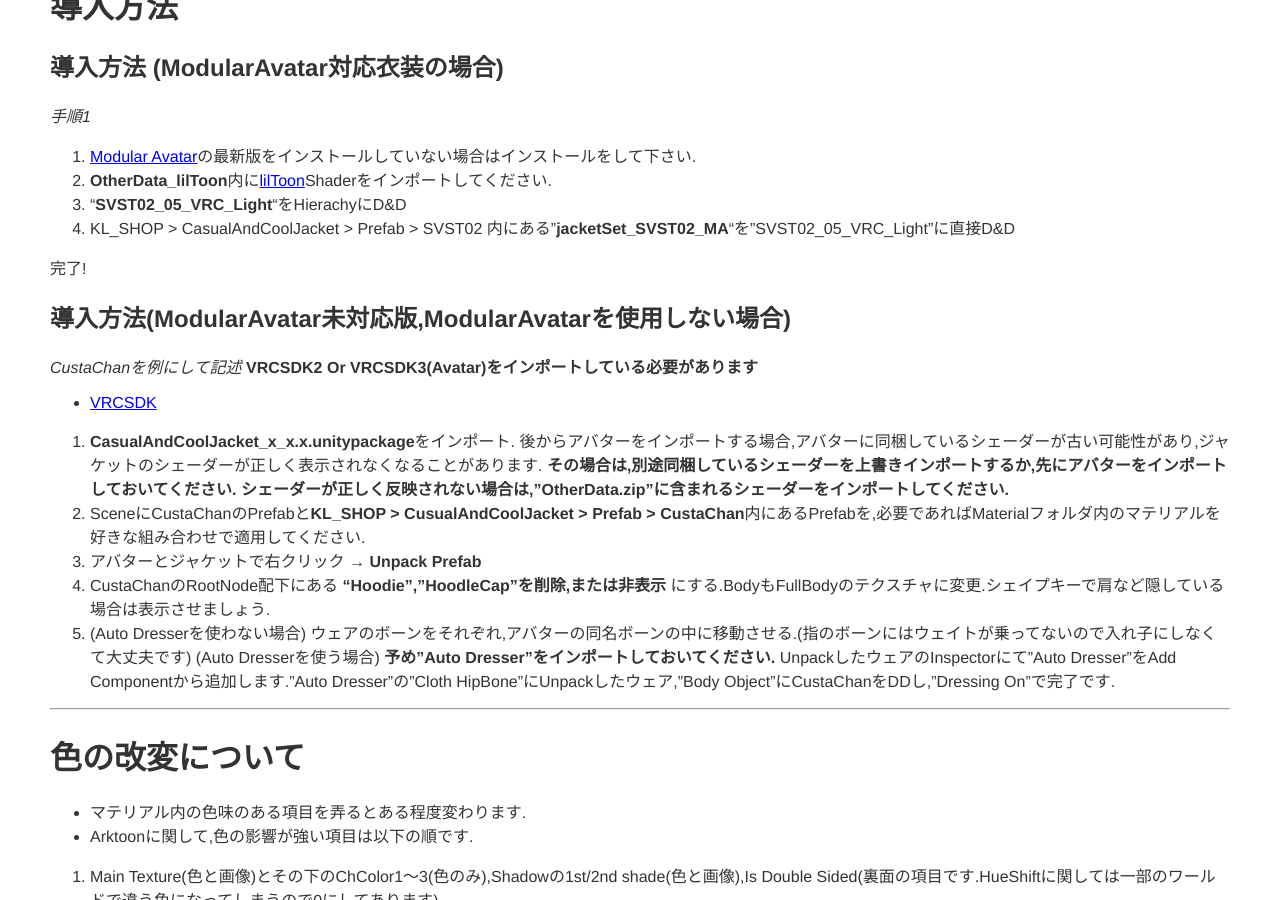
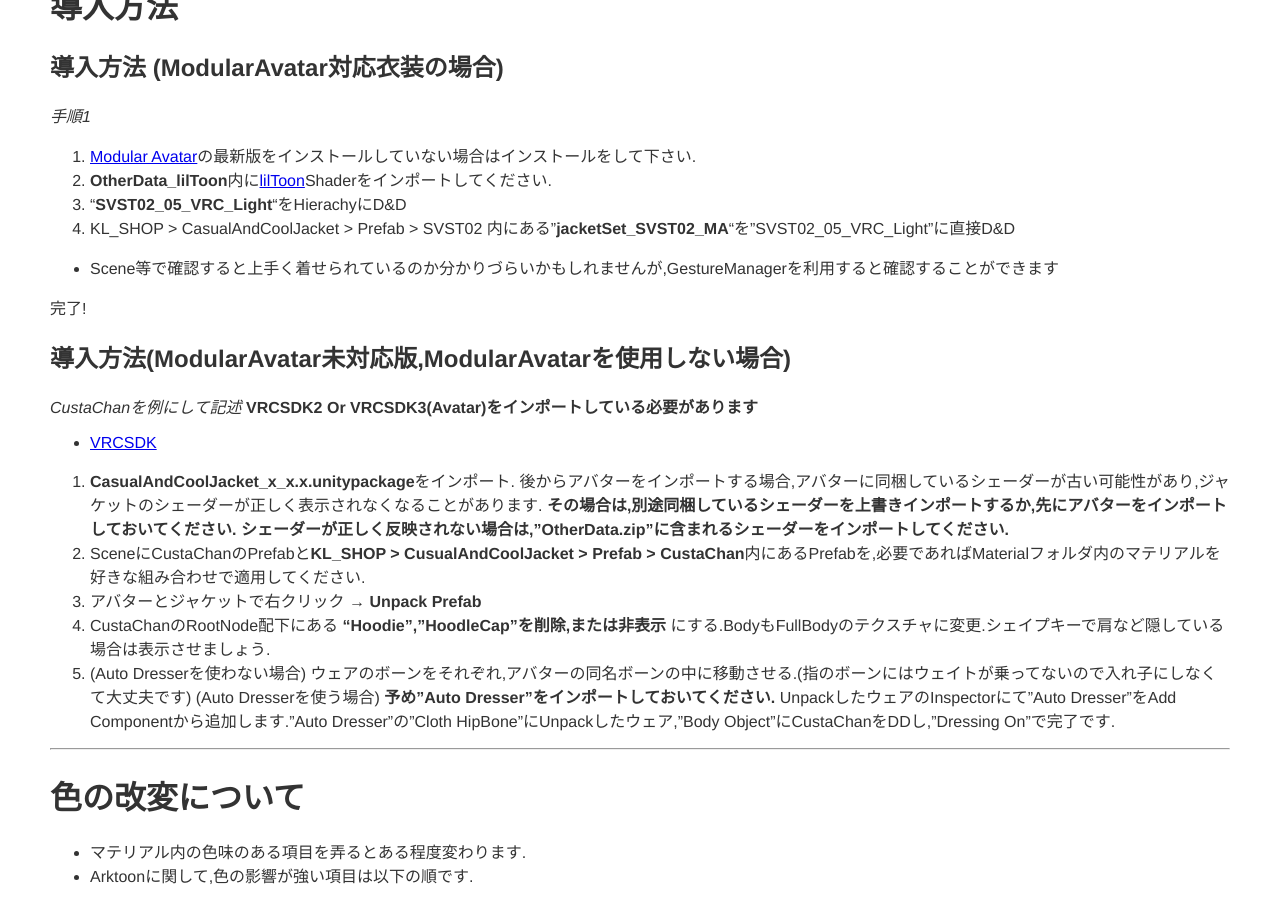
Before and after one commit to KLJP01/CasualAndCoolJacketManual, a Jekyll site: the page built from getting-started.md, in a window 1280 px wide and 900 px high, scrolled down 2256 px. Built offline with Jekyll 4.4.1, drawn with Linux system fonts in a browser that asks for light colours.

Commit message:
:bug: Fix

```diff
--- a/getting-started.md
+++ b/getting-started.md
@@ -86,6 +86,8 @@ ModularAvatar対応版衣装はModularAvatarをご利用ください.
   3. "**SVST02_05_VRC_Light**"をHierachyにD&D
   4. KL_SHOP > CasualAndCoolJacket > Prefab > SVST02 内にある"**jacketSet_SVST02_MA**"を"SVST02_05_VRC_Light"に直接D&D
 
+- Scene等で確認すると上手く着せられているのか分かりづらいかもしれませんが,GestureManagerを利用すると確認することができます
+
 完了!
 
 ## 導入方法(ModularAvatar未対応版,ModularAvatarを使用しない場合)
```
